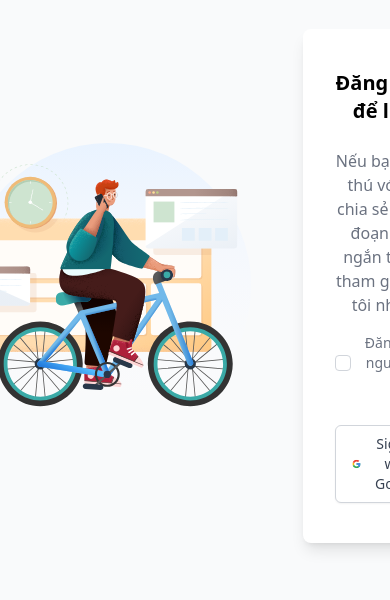
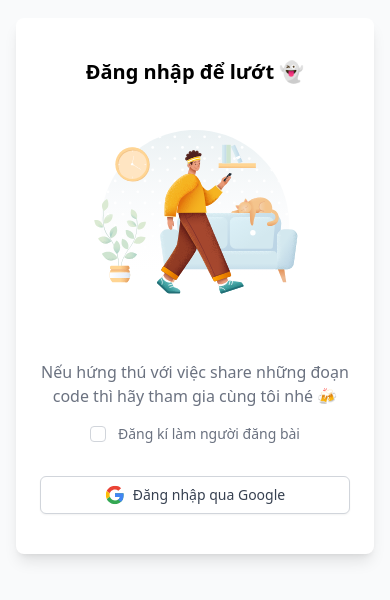
Before and after one commit to hudy9x/snippet, a Next.js app: page / in a window 390 px wide. Shown: the part 136-736 px from the top of the page. Built offline with nearby package versions, Linux system fonts and the light colour scheme; no server answers; the database is empty.

Commit message:
feat(force-sign-in): force user signing in after 3s

```diff
--- a/components/UserInfo.tsx
+++ b/components/UserInfo.tsx
@@ -23,9 +23,13 @@ export default function UserInfo() {
             </div>
           </div>
         </>
-      ) : (
-        <Link href={"/signin"}>Welcome !</Link>
-      )}
+      ) : null}
+      {checking ? (
+        <div className="inline-block h-6 w-6 bg-gray-200 rounded-full"></div>
+      ) : null}
+      {!checking && !authen ? (
+        <div className="inline-flex justify-center h-6 w-6 bg-gray-200 rounded-full">A</div>
+      ) : null}
     </div>
   );
 }
--- a/components/ViewTracker.tsx
+++ b/components/ViewTracker.tsx
@@ -33,7 +33,7 @@ function ViewTracker({ children }: IViewTracker) {
     };
 
     const scrollHandler = (ev: Event) => {
-      console.log("scrolling");
+      // console.log("scrolling");
     };
 
     document.addEventListener("mouseover", mouseEventHandler);
--- a/containers/ForceSignin.tsx
+++ b/containers/ForceSignin.tsx
@@ -1,11 +1,54 @@
 import { User } from "firebase/auth";
+import Image from "next/image";
+import { useEffect, useState } from "react";
+import { useAuth } from "../hooks/useAuth";
+import {
+  addRequest,
+  ERequestStatus,
+  ERequestType,
+  sendedPromoteComposerAlready,
+} from "../services/request";
 import { signInGoogle } from "../services/sign";
-import { addUser, getUser } from "../services/user";
+import { addUser, getUser, IUser, IUserRole } from "../services/user";
 
 function ForceSignin() {
+  const [visible, setVisible] = useState(false);
+  const [register, setRegister] = useState(false);
+  const { authen, checking, uid } = useAuth();
+
+  const _addRequest = async (uid: string) => {
+    const isSended = await sendedPromoteComposerAlready(uid);
+
+    setRegister(false);
+
+    if (isSended) {
+      console.log("sended promote composer request already");
+      return;
+    }
+
+    addRequest({
+      createdBy: uid,
+      status: ERequestStatus.WAIT,
+      title: "Request promoting to composer",
+      type: ERequestType.PROMOTE_COMPOSER,
+    });
+  };
+
+  const requestPromoteToComposer = (uid: string, userInfo: IUser | null) => {
+    if (!register) return;
+    if (!userInfo) {
+      _addRequest(uid);
+      return;
+    }
+    if (userInfo.role === IUserRole.COMPOSER) return;
+    _addRequest(userInfo.uid);
+  };
+
   const signIn = () => {
     signInGoogle().then(({ displayName, email, uid, photoURL }: User) => {
       getUser(uid).then((userInfo) => {
+        requestPromoteToComposer(uid, userInfo);
+
         if (userInfo) return;
 
         // ONLY UPDATE IF USER INFOR NOT EXIST
@@ -16,25 +59,50 @@ function ForceSignin() {
           uid,
         });
       });
-      alert("Signed in");
+      // alert("Signed in");
     });
   };
 
+  useEffect(() => {
+    const cls = document.body.classList;
+    if (!checking && !authen && !uid) {
+      setTimeout(() => {
+        cls.add("overflow-body-hidden");
+        setVisible(true);
+      }, 3000);
+    } else {
+      setVisible(false);
+      cls.remove("overflow-body-hidden");
+    }
+  }, [authen, checking, uid]);
+
   return (
-    <div className="fixed top-0 left-0 bg-gray-50 z-20 h-screen w-screen flex items-center justify-center">
-      <img src="./sapiens.svg" />
-      <div className="rounded-lg shadow-lg bg-white w-72 md:w-96 py-10 md:py-12 px-8 md:px-14 flex flex-col justify-center text-center gap-4">
-        <h2 className="font-bold text-xl md:text-2xl pb-2 md:pb-4">
-          Đăng nhập để lướt
+    <div className={`force-sign-in ${visible ? "showup" : ""}`}>
+      <div className={`force-sign-in-form ${visible ? "showup" : ""}`}>
+        <h2 className="font-bold text-xl md:text-2xl pb-2">
+          Đăng nhập để lướt 👻
         </h2>
+
+        <div className="w-64 m-auto">
+          <Image
+            src="/sapiens2.svg"
+            alt="Sign in"
+            width={720}
+            height={640}
+            layout="intrinsic"
+          />
+        </div>
+
         <p className="text-gray-500">
-          Nếu bạn hứng thú với việc chia sẻ những đoạn code ngắn thì hãy tham
-          gia cùng tôi nhé 🍻
+          Nếu hứng thú với việc share những đoạn code thì hãy tham gia cùng tôi
+          nhé 🍻
         </p>
 
         <div className="relative flex items-center justify-center">
           <div className="flex items-center h-5">
             <input
+              checked={register}
+              onChange={() => setRegister(!register)}
               id="comments"
               aria-describedby="comments-description"
               name="comments"
@@ -86,7 +154,7 @@ function ForceSignin() {
               d="M48 48L17 24l-4-3 35-10z"
             />
           </svg>
-          <span>Sign in with Google</span>
+          <span>Đăng nhập qua Google</span>
         </button>
       </div>
     </div>
--- a/containers/Layout.tsx
+++ b/containers/Layout.tsx
@@ -21,7 +21,7 @@ function Layout({ children }: ILayoutProp) {
           </h2>
           <div className="text-md relative group py-4">
             <UserInfo />
-            <div className="text-xs uppercase absolute group-hover:block hidden w-40 top-12 right-0 z-10 rounded-md bg-white shadow-md ring-1 ring-black ring-opacity-5">
+            {/* <div className="text-xs uppercase absolute group-hover:block hidden w-40 top-12 right-0 z-10 rounded-md bg-white shadow-md ring-1 ring-black ring-opacity-5">
               <div
                 onClick={() => {
                   signOutNow();
@@ -30,7 +30,7 @@ function Layout({ children }: ILayoutProp) {
               >
                 <span>Log out</span>
               </div>
-            </div>
+            </div> */}
           </div>
         </div>
       </header>
--- a/hooks/useAuth.ts
+++ b/hooks/useAuth.ts
@@ -14,7 +14,7 @@ const defaultAuth = {
 export const useAuth = () => {
   const [authen, setAuthen] = useState(defaultAuth);
   useEffect(() => {
-    onAuthStateChanged(auth, (user) => {
+    const unsubscribe = onAuthStateChanged(auth, (user) => {
       if (user) {
         setAuthen({
           checking: false,
@@ -28,6 +28,10 @@ export const useAuth = () => {
         setAuthen({ ...defaultAuth, ...{ authen: false, checking: false } });
       }
     });
+
+    return () => {
+      unsubscribe();
+    };
   }, []);
 
   return authen;
--- a/pages/signin.tsx
+++ /dev/null
@@ -1,87 +0,0 @@
-import { User } from "firebase/auth";
-import type { NextPage } from "next";
-import { ReactElement } from "react";
-import Layout from "../containers/Layout";
-import { signInGoogle, signOutNow } from "../services/sign";
-import { addUser, getUser } from "../services/user";
-
-export default function SignIn() {
-  const signIn = () => {
-    signInGoogle().then(({ displayName, email, uid, photoURL }: User) => {
-      getUser(uid).then((userInfo) => {
-        if (userInfo) return;
-
-        // ONLY UPDATE IF USER INFOR NOT EXIST
-        addUser({
-          displayName: displayName || "",
-          email: email || "",
-          photoURL: photoURL || "",
-          uid,
-        });
-      });
-      alert("Signed in");
-    });
-  };
-
-  const signOut = () => {
-    signOutNow().then(() => {
-      alert("Signed out");
-    });
-  };
-
-  return (
-    <div className="flex items-center justify-center gap-3 py-12">
-      <button
-        onClick={signIn}
-        type="button"
-        className="inline-flex items-center gap-2 px-4 py-2 border border-gray-300 shadow-sm text-sm font-medium rounded-md text-gray-700 bg-white hover:bg-gray-50 focus:outline-none focus:ring-2 focus:ring-offset-2 focus:ring-indigo-500"
-      >
-        <svg
-          width={20}
-          height={20}
-          xmlns="http://www.w3.org/2000/svg"
-          viewBox="0 0 48 48"
-        >
-          <defs>
-            <path
-              id="a"
-              d="M44.5 20H24v8.5h11.8C34.7 33.9 30.1 37 24 37c-7.2 0-13-5.8-13-13s5.8-13 13-13c3.1 0 5.9 1.1 8.1 2.9l6.4-6.4C34.6 4.1 29.6 2 24 2 11.8 2 2 11.8 2 24s9.8 22 22 22c11 0 21-8 21-22 0-1.3-.2-2.7-.5-4z"
-            />
-          </defs>
-          <clipPath id="b">
-            <use xlinkHref="#a" overflow="visible" />
-          </clipPath>
-          <path clipPath="url(#b)" fill="#FBBC05" d="M0 37V11l17 13z" />
-          <path
-            clipPath="url(#b)"
-            fill="#EA4335"
-            d="M0 11l17 13 7-6.1L48 14V0H0z"
-          />
-          <path
-            clipPath="url(#b)"
-            fill="#34A853"
-            d="M0 37l30-23 7.9 1L48 0v48H0z"
-          />
-          <path
-            clipPath="url(#b)"
-            fill="#4285F4"
-            d="M48 48L17 24l-4-3 35-10z"
-          />
-        </svg>
-        <span>Sign in with Google</span>
-      </button>
-
-      <button
-        onClick={signOut}
-        type="button"
-        className="inline-flex items-center gap-2 px-4 py-2 border border-gray-300 shadow-sm text-sm font-medium rounded-md text-gray-700 bg-white hover:bg-gray-50 focus:outline-none focus:ring-2 focus:ring-offset-2 focus:ring-indigo-500"
-      >
-        Sign out
-      </button>
-    </div>
-  );
-}
-
-SignIn.getLayout = function getLayout(page: ReactElement) {
-  return <Layout>{page}</Layout>;
-};
--- /dev/null
+++ b/services/request.ts
@@ -0,0 +1,71 @@
+import {
+  addDoc,
+  collection,
+  getDoc,
+  getDocs,
+  limit,
+  query,
+  updateDoc,
+  where,
+} from "firebase/firestore";
+import { db } from "../libs/firebase";
+import { FileData } from "./file";
+
+const collectionRequest = collection(db, "request");
+
+export enum ERequestType {
+  PROMOTE_MODERATOR = "PROMOTE_MODERATOR",
+  PROMOTE_COMPOSER = "PROMOTE_COMPOSER",
+}
+export enum ERequestStatus {
+  WAIT = "WAIT",
+  APPROVED = "APPROVED",
+  CANCEL = "CANCEL",
+  PENDING = "PENDING",
+}
+
+export interface IRequest {
+  createdBy: string;
+  title: string;
+  type: ERequestType;
+  status: ERequestStatus;
+}
+
+export const sendedPromoteComposerAlready = async (uid: string) => {
+  console.log("called");
+  const q = query(
+    collectionRequest,
+    where("createdBy", "==", uid),
+    where("type", "==", ERequestType.PROMOTE_COMPOSER),
+    where("status", "==", ERequestStatus.WAIT),
+    limit(1)
+  );
+
+  const request = await getDocs(q);
+  if (request.empty) {
+    return false;
+  }
+
+  return true;
+
+  console.log(request.docs);
+};
+
+export const addRequest = async ({
+  createdBy,
+  title,
+  type,
+  status,
+}: IRequest) => {
+  try {
+    const docRef = await addDoc(collectionRequest, {
+      createdBy,
+      title,
+      type,
+      status,
+    });
+    return docRef;
+  } catch (e) {
+    throw new Error();
+  }
+};
--- a/services/user.ts
+++ b/services/user.ts
@@ -3,11 +3,18 @@ import { db } from "../libs/firebase";
 
 const COLLECTION_NAME = "users";
 
+export enum IUserRole {
+  AUDIENCE = "AUDIENCE",
+  MODERATOR = "MODERATOR",
+  COMPOSER = "COMPOSER",
+  ADMIN = "ADMIN",
+}
 export interface IUser {
   displayName: string;
   email: string;
   uid: string;
   photoURL: string;
+  role?: IUserRole;
 }
 
 export const getUser = async (uid: string): Promise<IUser | null> => {
@@ -31,6 +38,7 @@ export const addUser = async ({ uid, displayName, email, photoURL }: IUser) => {
       displayName,
       email,
       photoURL,
+      role: IUserRole.AUDIENCE,
     });
     return docRef;
   } catch (e) {
--- a/styles/globals.css
+++ b/styles/globals.css
@@ -5,6 +5,10 @@
 
 html {
   @apply bg-gray-50;
+}
+
+.overflow-body-hidden {
+  overflow: hidden;
 }
 
 .logo {
@@ -41,3 +45,27 @@ html {
   background-color: rgba(0, 0, 0, 0.5);
   color: white;
 }
+
+.force-sign-in {
+  @apply fixed top-0 left-0 bg-gray-50 z-20 h-screen w-screen flex items-center justify-center;
+  opacity: 0;
+  pointer-events: none;
+  transition: all 1s ease-in-out;
+}
+
+.force-sign-in.showup {
+  opacity: 1;
+  pointer-events: initial;
+}
+
+.force-sign-in-form {
+  @apply rounded-lg shadow-lg bg-white w-11/12 md:w-96 py-10 md:py-12 px-6 md:px-10 flex flex-col justify-center text-center gap-4;
+  opacity: 0;
+  transform: translateY(100px);
+  transition: all 0.5s 0.5s ease-in-out;
+}
+
+.force-sign-in-form.showup {
+  opacity: 1;
+  transform: translateY(0px);
+}
```
Also changed, not shown: pages/admin/snippet.tsx (renamed from pages/post.tsx, +5 -6 lines), public/sapiens.svg (deleted), public/sapiens2.svg (added).
